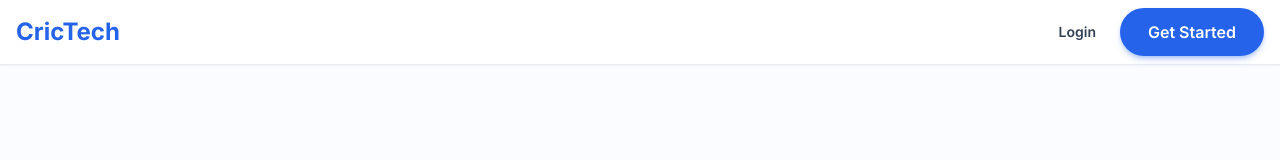
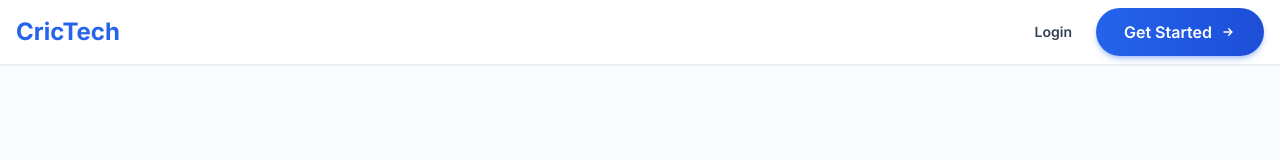
Before and after one commit to jange00/crictech_frontend, a React (Vite) app: page / in a window 1280 px wide. Shown: the top 160 px of the page. Built offline with nearby package versions, Linux system fonts and the light colour scheme.

Commit message:
minor changes in sections

```diff
--- a/src/components/NotFound/NotFound.jsx
+++ b/src/components/NotFound/NotFound.jsx
@@ -7,10 +7,10 @@ const NotFound = () => (
     <Link
       to="/"
       className="rounded-full bg-blue-600 px-6 py-3 sm:px-8 sm:py-4 text-base sm:text-lg font-semibold text-white shadow-lg shadow-blue-600/30 transition-all duration-300 hover:bg-blue-700 hover:shadow-xl hover:shadow-blue-600/40"
-    >
+      >
       Go Home
     </Link>
-  </div>
-);
+    </div>
+  );
 
 export default NotFound;
--- a/src/ui/landing/HeroHeadline.jsx
+++ b/src/ui/landing/HeroHeadline.jsx
@@ -4,7 +4,7 @@ const HeroHeadline = ({ title, subtitle }) => (
   <>
     <h1 className="font-['Poppins'] text-3xl sm:text-4xl md:text-5xl lg:text-6xl xl:text-7xl font-bold tracking-tight text-slate-900 leading-tight">
       <Typewriter backspace="all" speed={100} delay={500}>
-        {title}
+      {title}
       </Typewriter>
     </h1>
     <p className="mx-auto max-w-3xl text-sm sm:text-base md:text-lg lg:text-xl leading-relaxed text-slate-600 mt-4 sm:mt-5 md:mt-6 lg:mx-0">
--- a/src/ui/navbar/GetStartedButton.jsx
+++ b/src/ui/navbar/GetStartedButton.jsx
@@ -1,11 +1,55 @@
+import { motion } from 'framer-motion';
 import { Link } from "react-router-dom";
 
 const GetStartedButton = () => (
-  <Link
-    to="/get-started"
-    className="group relative inline-flex items-center rounded-full bg-blue-600 px-6 py-2.5 text-sm font-semibold text-white shadow-md shadow-blue-600/30 transition-all duration-300 hover:bg-blue-700 hover:shadow-lg hover:shadow-blue-600/40 hover:scale-105 focus:outline-none focus:visible:ring-2 focus:visible:ring-blue-400 focus:visible:ring-offset-2 focus:visible:ring-offset-white md:px-7 md:py-3 md:text-base"
-  >
-    Get Started
+  <Link to="/get-started">
+    <motion.button
+      whileHover={{ scale: 1.05, y: -2 }}
+      whileTap={{ scale: 0.95 }}
+      className="group relative inline-flex items-center rounded-full bg-gradient-to-r from-blue-600 to-blue-700 px-6 py-2.5 text-sm font-semibold text-white shadow-md shadow-blue-600/30 transition-all duration-300 hover:from-blue-700 hover:to-blue-800 hover:shadow-lg hover:shadow-blue-600/40 focus:outline-none focus-visible:ring-2 focus-visible:ring-blue-400 focus-visible:ring-offset-2 focus-visible:ring-offset-white md:px-7 md:py-3 md:text-base overflow-hidden"
+    >
+      {/* Animated background gradient */}
+      <motion.div
+        className="absolute inset-0 bg-gradient-to-r from-blue-500 via-blue-600 to-blue-700 opacity-0 group-hover:opacity-100"
+        transition={{ duration: 0.3 }}
+      />
+
+      {/* Shine effect */}
+      <motion.div
+        className="absolute inset-0 -translate-x-full group-hover:translate-x-full transition-transform duration-700 bg-gradient-to-r from-transparent via-white/20 to-transparent"
+      />
+
+      <motion.span
+        className="relative z-10 flex items-center gap-2"
+        whileHover={{ x: 2 }}
+      >
+        Get Started
+        <motion.svg
+          className="w-4 h-4"
+          fill="none"
+          stroke="currentColor"
+          viewBox="0 0 24 24"
+          initial={{ x: 0 }}
+          whileHover={{ x: 3 }}
+          transition={{ type: "spring", stiffness: 400 }}
+        >
+          <path
+            strokeLinecap="round"
+            strokeLinejoin="round"
+            strokeWidth={2}
+            d="M13 7l5 5m0 0l-5 5m5-5H6"
+          />
+        </motion.svg>
+      </motion.span>
+
+      {/* Ripple effect on hover */}
+      <motion.div
+        className="absolute inset-0 rounded-full bg-white opacity-0 group-hover:opacity-20"
+        initial={{ scale: 0 }}
+        whileHover={{ scale: 1.5 }}
+        transition={{ duration: 0.6 }}
+      />
+    </motion.button>
   </Link>
 );
 
--- a/src/ui/navbar/LoginLink.jsx
+++ b/src/ui/navbar/LoginLink.jsx
@@ -1,17 +1,33 @@
+import { motion } from 'framer-motion';
 import { NavLink } from "react-router-dom";
 
 const LoginLink = () => (
   <NavLink
     to="/login"
     className={({ isActive }) =>
-      `text-sm font-semibold transition-all duration-200 focus:outline-none focus:visible:ring-2 focus:visible:ring-blue-300 focus:visible:ring-offset-2 focus:visible:ring-offset-white ${
+      `text-sm font-semibold transition-all duration-200 focus:outline-none focus-visible:ring-2 focus-visible:ring-blue-300 focus-visible:ring-offset-2 focus-visible:ring-offset-white ${
         isActive
           ? "text-blue-600 underline underline-offset-4"
           : "text-slate-700 hover:text-blue-600"
       }`
     }
   >
-    Login
+    {({ isActive }) => (
+      <motion.span
+        whileHover={{ y: -2 }}
+        whileTap={{ y: 0 }}
+        className="relative inline-block"
+      >
+        Login
+        {!isActive && (
+          <motion.span
+            className="absolute -bottom-1 left-0 w-0 h-0.5 bg-blue-600"
+            whileHover={{ width: "100%" }}
+            transition={{ duration: 0.3 }}
+          />
+        )}
+      </motion.span>
+    )}
   </NavLink>
 );
 
--- a/src/ui/navbar/NavbarBrand.jsx
+++ b/src/ui/navbar/NavbarBrand.jsx
@@ -1,9 +1,35 @@
+import { motion } from 'framer-motion';
+import { Link } from 'react-router-dom';
+
 const NavbarBrand = ({ label }) => (
-  <div className="flex items-center">
-    <span className="text-blue-600 text-xl font-bold md:text-2xl transition-all duration-200 hover:text-blue-700">
-      {label}
-    </span>
-  </div>
+  <Link to="/" className="flex items-center group">
+    <motion.div
+      whileHover={{ scale: 1.05 }}
+      whileTap={{ scale: 0.95 }}
+      className="relative"
+    >
+      <motion.span
+        initial={{ opacity: 0, x: -20 }}
+        animate={{ opacity: 1, x: 0 }}
+        transition={{ duration: 0.5 }}
+        className="relative inline-block"
+      >
+        <span className="text-blue-600 text-xl font-bold md:text-2xl transition-all duration-300 group-hover:text-blue-700 relative z-10">
+          {label}
+        </span>
+        <motion.span
+          className="absolute -bottom-1 left-0 h-0.5 bg-gradient-to-r from-blue-600 to-blue-400"
+          initial={{ width: 0 }}
+          whileHover={{ width: "100%" }}
+          transition={{ duration: 0.3 }}
+        />
+        <motion.div
+          className="absolute -inset-2 bg-blue-100/30 rounded-lg opacity-0 group-hover:opacity-100 blur-sm"
+          transition={{ duration: 0.3 }}
+        />
+      </motion.span>
+    </motion.div>
+  </Link>
 );
 
 export default NavbarBrand;
--- a/src/ui/navbar/NavbarLinks.jsx
+++ b/src/ui/navbar/NavbarLinks.jsx
@@ -1,11 +1,17 @@
+import { motion } from 'framer-motion';
 import LoginLink from "./LoginLink";
 import GetStartedButton from "./GetStartedButton";
 
 const NavbarLinks = () => (
-  <div className="flex items-center gap-4 sm:gap-6">
+  <motion.div
+    initial={{ opacity: 0, x: 20 }}
+    animate={{ opacity: 1, x: 0 }}
+    transition={{ duration: 0.6, delay: 0.2 }}
+    className="flex items-center gap-4 sm:gap-6"
+  >
     <LoginLink />
     <GetStartedButton />
-  </div>
+  </motion.div>
 );
 
 export default NavbarLinks;
--- a/src/ui/navbar/NavbarWrapper.jsx
+++ b/src/ui/navbar/NavbarWrapper.jsx
@@ -1,9 +1,49 @@
-const NavbarWrapper = ({ children }) => (
-  <nav className="sticky top-0 z-50 w-full border-b border-slate-200/80 bg-white/95 backdrop-blur-md supports-[backdrop-filter]:bg-white/90 shadow-sm">
-    <div className="mx-auto flex h-16 w-full max-w-7xl items-center justify-between px-3 sm:px-4">
-      {children}
-    </div>
-  </nav>
-);
+import { motion, useScroll, useTransform } from 'framer-motion';
+import { useEffect, useState } from 'react';
+
+const NavbarWrapper = ({ children }) => {
+  const { scrollY } = useScroll();
+  const [scrolled, setScrolled] = useState(false);
+
+  const backgroundColor = useTransform(
+    scrollY,
+    [0, 50],
+    ['rgba(255, 255, 255, 0.95)', 'rgba(255, 255, 255, 0.98)']
+  );
+
+  const shadowOpacity = useTransform(
+    scrollY,
+    [0, 50],
+    [0.1, 0.2]
+  );
+
+  useEffect(() => {
+    const unsubscribe = scrollY.on('change', (latest) => {
+      setScrolled(latest > 50);
+    });
+    return () => unsubscribe();
+  }, [scrollY]);
+
+  return (
+    <motion.nav
+      initial={{ y: -100, opacity: 0 }}
+      animate={{ y: 0, opacity: 1 }}
+      transition={{ duration: 0.6, ease: "easeOut" }}
+      style={{
+        backgroundColor,
+        boxShadow: `0 1px 3px 0 rgba(0, 0, 0, ${shadowOpacity})`
+      }}
+      className={`sticky top-0 z-50 w-full border-b transition-all duration-300 ${
+        scrolled
+          ? 'border-slate-300/80 shadow-md'
+          : 'border-slate-200/80 shadow-sm'
+      } backdrop-blur-md supports-[backdrop-filter]:bg-white/90`}
+    >
+      <div className="mx-auto flex h-16 w-full max-w-7xl items-center justify-between px-3 sm:px-4">
+        {children}
+      </div>
+    </motion.nav>
+  );
+};
 
 export default NavbarWrapper;
```
Also changed, not shown: src/ui/landing/SectionContainer.jsx (indentation only).
